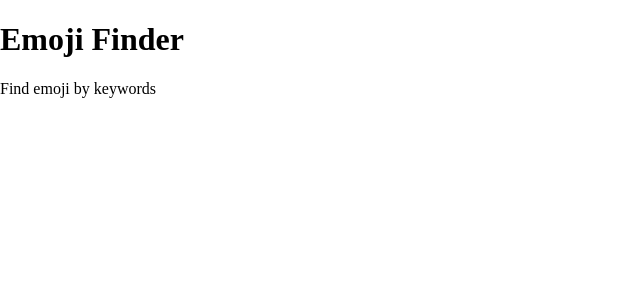
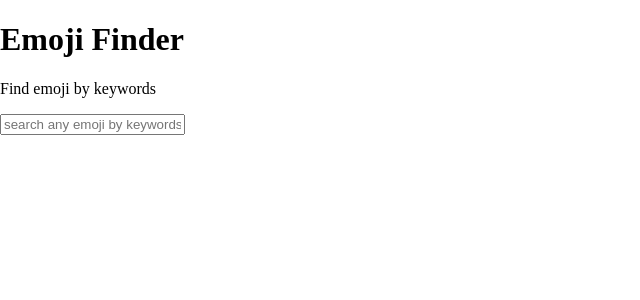
Before and after one commit to arseniytech/emoji-finder, a React (Vite) app: page / in a window 1280 px wide. Shown: the top 300 px of the page, without its empty margins (0-640 px from the left). Built offline with nearby package versions, Linux system fonts and the light colour scheme.

Commit message:
добавил инпут для поиска

```diff
--- a/src/App.css
+++ b/src/App.css
@@ -30,3 +30,25 @@
   line-height: 36px;
   color: rgba(204, 248, 255, 0.75);
 }
+
+.header input {
+  position: absolute;
+  bottom: -28px;
+  width: 820px;
+  padding: 20px 32px;
+  box-sizing: border-box;
+  background: #FFFFFF;
+  border: 1px solid #CED4DA;
+  border-radius: 4px;
+  font-size: 24px;
+  line-height: 21px;
+  font-family: inherit;
+}
+
+.header input::placeholder {
+  color: #ABB5BE;
+}
+
+.header input:focus {
+  outline: none;
+}
--- a/src/App.tsx
+++ b/src/App.tsx
@@ -4,6 +4,7 @@ function App() {
       <header className="header">
         <h1>Emoji Finder</h1>
         <p className="subtitle">Find emoji by keywords</p>
+        <input type="text" placeholder="search any emoji by keywords" />
       </header>
     </main>
   )
```
